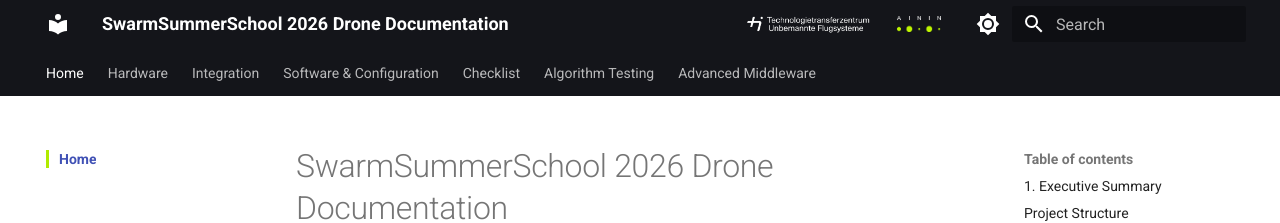
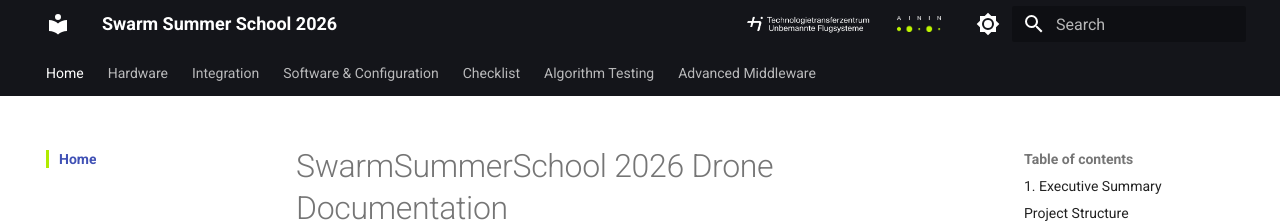
Before and after one commit to TTZ-Unbemannte-Flugsysteme/SwarmSummerSchool_2026, an MkDocs documentation site: the page built from docs/index.md, in a window 1280 px wide. Shown: the top 223 px of the page. Built offline with MkDocs 1.6.1 and Material for MkDocs 9.7.7, drawn with Linux system fonts in a browser that asks for light colours.

Commit message:
chore: update site_name to Swarm Summer School 2026

```diff
--- a/mkdocs.yml
+++ b/mkdocs.yml
@@ -1,4 +1,4 @@
-site_name: SwarmSummerSchool 2026 Drone Documentation
+site_name: Swarm Summer School 2026
 site_description: Documentation for assembling, configuring, and testing algorithms on our drone platform.
 
 theme:
```
